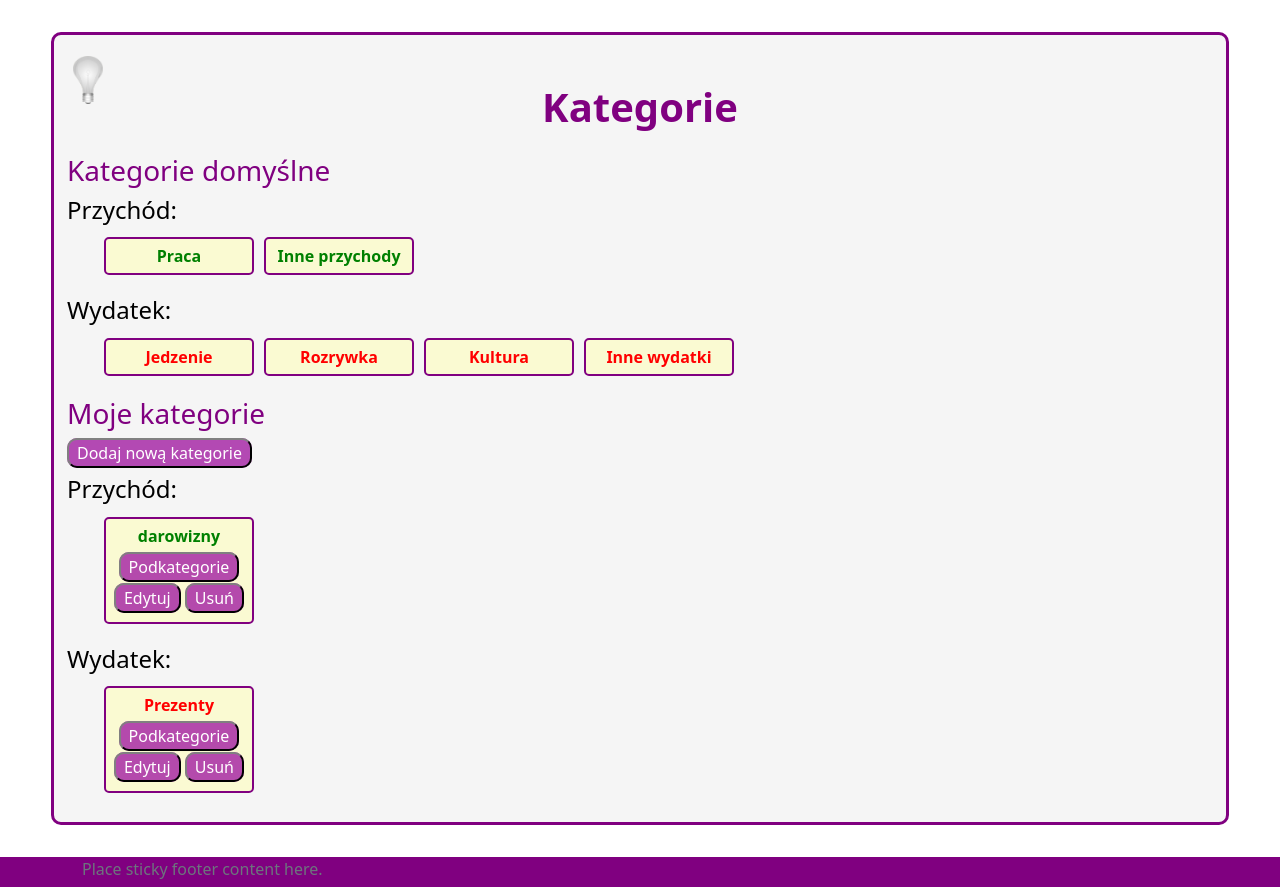
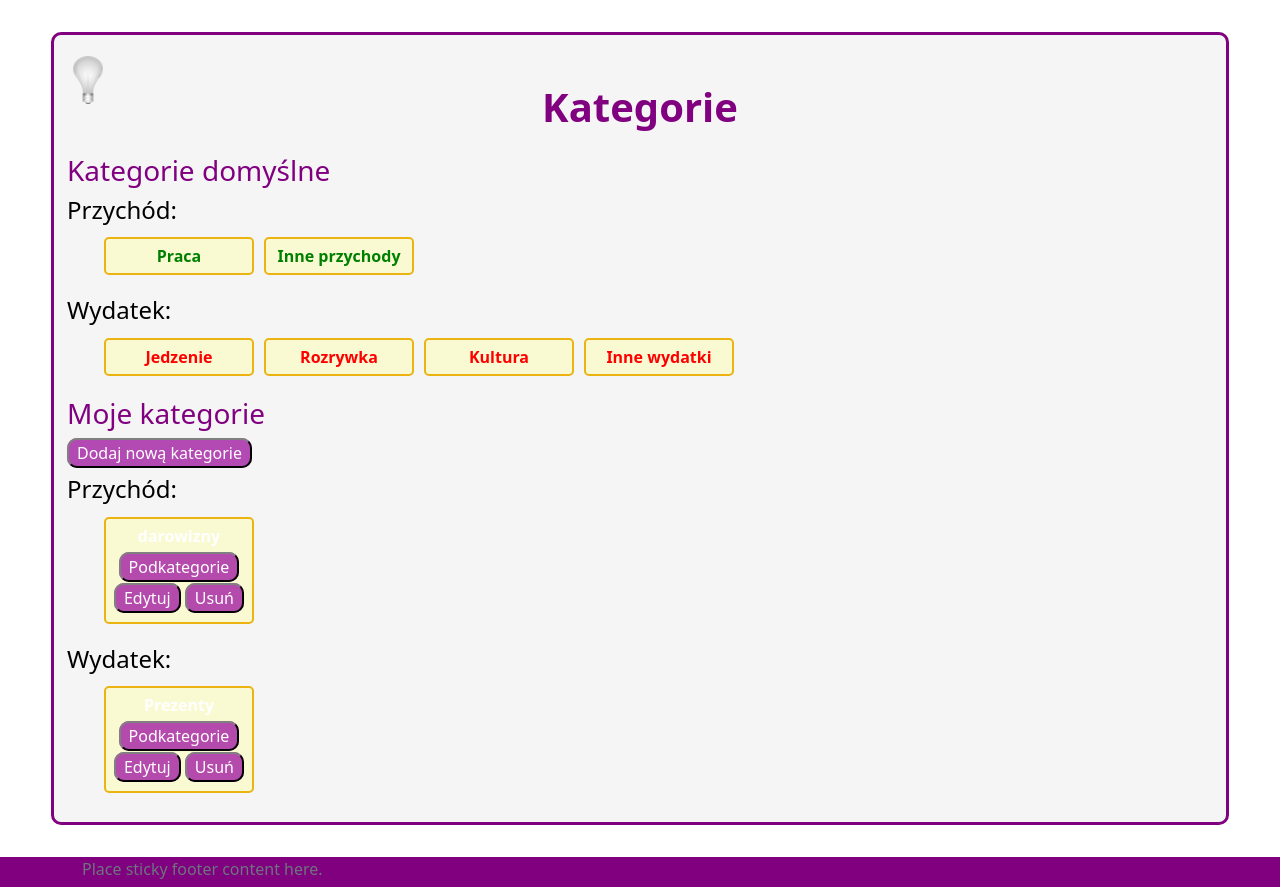
Before and after one commit to Maiconek/ProjektZespolowy-UG-2022-23, a Django app: page /profile/categories in a window 1280 px wide. Shown: the part 60-947 px from the top of the page. Run offline with Django 3.2, Linux system fonts and the light colour scheme; a user stored in the database is signed in; data comes from the database, SQL or seed files in the repository; both versions use the stored data as it was before the commit.

Commit message:
zmiany z zajęć (bałagan w wyświetlaniu)

```diff
--- a/ManagerFinansow/aplication/models.py
+++ b/ManagerFinansow/aplication/models.py
@@ -51,7 +51,6 @@ class Transaction(models.Model):
     id_user = models.ForeignKey(Profile, on_delete=models.SET_NULL, null=True) #konto z którego dokonano transakcji zostało usunięte ale transakcja ma pozostać
     id_category = models.ForeignKey(Category, on_delete=models.CASCADE)
     id_subcategory = models.ForeignKey(Subcategory, on_delete=models.SET_NULL, null=True, blank=True)
-    name = models.CharField(max_length=50, null=True, blank=True)
     currency = models.ForeignKey(Currency, on_delete=models.SET_NULL, null=True)
     is_periodic = models.BooleanField(default=False)
     amount = models.DecimalField(max_digits=10, decimal_places=2)
@@ -61,6 +60,6 @@ class Transaction(models.Model):
     id = models.UUIDField(default=uuid.uuid4, unique=True, primary_key=True, editable=False)
 
     def __str__(self):
-        return (f"{self.name} - {self.id_account.name} - {self.id_user.name} - "
+        return (f"{self.id_account.name} - {self.id_user.name} - "
                 f"{self.id_category} - {self.id_subcategory} - {self.is_periodic} - "
                 f"{self.amount} - {self.converted_amount} - {self.transaction_date} - {self.description}")
--- a/ManagerFinansow/aplication/static/css/style.css
+++ b/ManagerFinansow/aplication/static/css/style.css
@@ -139,6 +139,12 @@ tr.transaction > td{
 .expense{
     color: red;
 }
+.cat-income{
+    color: white;
+}
+.cat-expense{
+    color: white;
+}
 #tr-acc-link{
     color: purple;
 }
@@ -152,8 +158,9 @@ tr.transaction > td{
 #category{
     margin: 5px;
     padding: 5px;
-    border: 2px solid purple;
+    border: 2px solid rgba(236,180,19,255);
     border-radius: 5px;
+    /* background-color: lightgoldenrodyellow; */
     background-color: lightgoldenrodyellow;
     /* background-color: rgba(177, 67, 177, 0.2); */
     width: 150px;
--- a/ManagerFinansow/aplication/views/account_views.py
+++ b/ManagerFinansow/aplication/views/account_views.py
@@ -28,7 +28,7 @@ def home(request):
             'profile': request.user.profile,
             'dates': dates,
             "transactions": transactions,
-            'profile_balance': balance
+            'profile_balance': balance,
         }
         return render(request, 'application/home/home-login.html', context)
 
--- a/ManagerFinansow/templates/application/categories/all-categories.html
+++ b/ManagerFinansow/templates/application/categories/all-categories.html
@@ -39,7 +39,7 @@
             {% for uc in userCategory %}
                 {% if uc.scope == "INCOME" %}
                     <li id="category">
-                        <span class="bold income">{{uc.name}}</span>
+                        <span class="bold cat-income">{{uc.name}}</span>
                         <p class="buttons-close"><a class="button" href="{% url 'all-subcategories' uc.id %}">Podkategorie</a></p>
                         <p class="buttons-close">
                             <a class="button" href="{% url 'edit-category' uc.id %}">Edytuj</a>
@@ -55,7 +55,7 @@
             {% for uc in userCategory %}
                 {% if uc.scope == "EXPENSE" %}
                     <li id="category">
-                        <span class="bold expense">{{uc.name}}</span>
+                        <span class="bold cat-expense">{{uc.name}}</span>
                         <p class="buttons-close"><a class="button" href="{% url 'all-subcategories' uc.id %}">Podkategorie</a></p>
                         <p class="buttons-close">
                             <a class="button" href="{% url 'edit-category' uc.id %}">Edytuj</a>
```
Also changed, not shown: ManagerFinansow/templates/application/home/home-login.html (+3 -8 lines), ManagerFinansow/aplication/migrations/0022_remove_transaction_name.py (added), ManagerFinansow/db.sqlite3.
